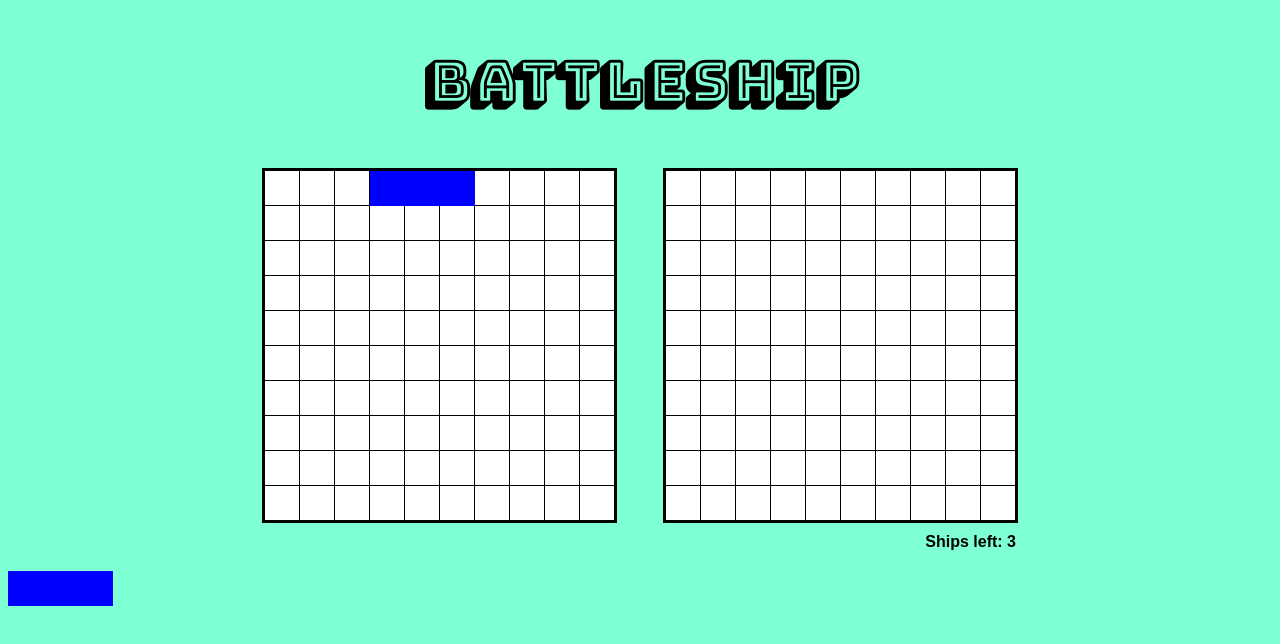
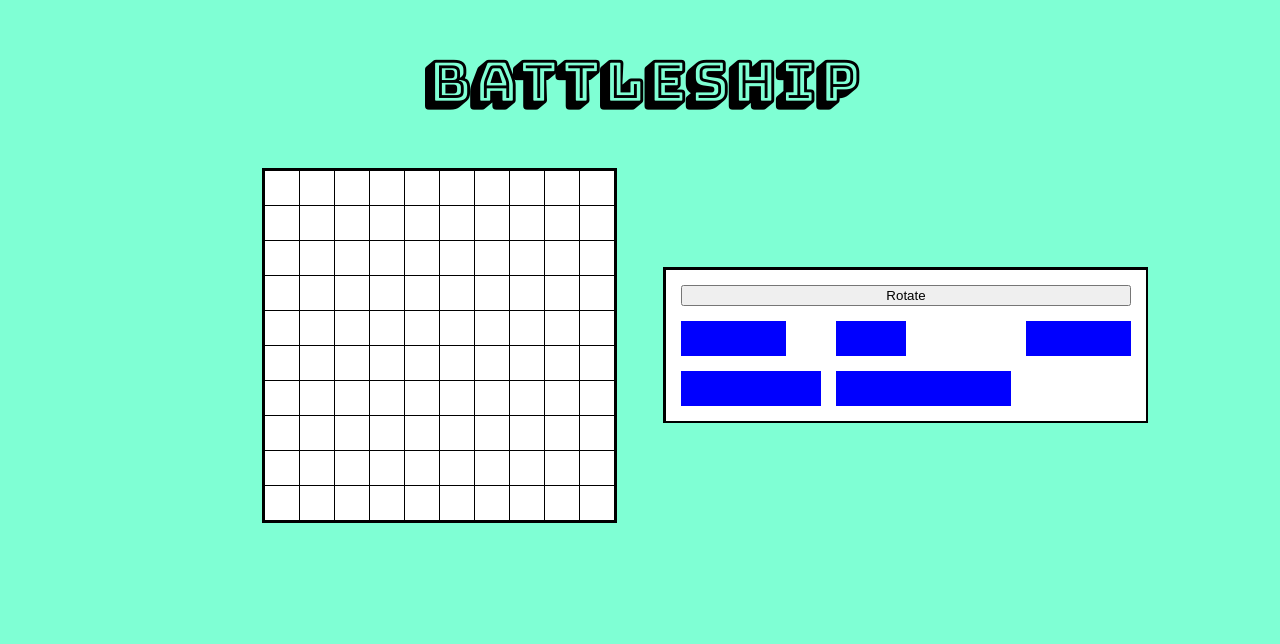
Before and after one commit to ewardou/battleship, a website built with webpack: page dist/index.html in a window 1280 px wide. Built offline with nearby package versions, Linux system fonts and the light colour scheme.

Commit message:
Create a ships-container div before deploying them

```diff
--- a/src/dom.js
+++ b/src/dom.js
@@ -1,5 +1,3 @@
-import { Player } from './battleship';
-
 function createBoard(player) {
     const container = document.createElement('div');
     for (let i = 0; i < 10; i++) {
@@ -44,4 +42,59 @@ function renderGameboard(player) {
     }
 }
 
-export { createBoard, renderGameboard };
+function rotate() {
+    const oneDiv = document.querySelector('.ships-container>div');
+    const allDivs = document.querySelectorAll('.ships-container>div');
+    const [, direction] = JSON.parse(oneDiv.getAttribute('data-info'));
+    if (direction) {
+        allDivs.forEach((div) => {
+            const [length] = JSON.parse(div.getAttribute('data-info'));
+            div.setAttribute('data-info', `[${length}, false]`);
+            div.setAttribute('style', `width:35px;height:${length * 35}px`);
+        });
+    } else {
+        allDivs.forEach((div) => {
+            const [length] = JSON.parse(div.getAttribute('data-info'));
+            div.setAttribute('data-info', `[${length}, true]`);
+            div.setAttribute('style', `height:35px;width:${length * 35}px`);
+        });
+    }
+}
+function dragStart(e) {
+    e.dataTransfer.clearData();
+    e.dataTransfer.setData('text/plain', e.target.getAttribute('data-info'));
+    setTimeout(() => {
+        this.classList.add('hide');
+    }, 0);
+}
+function dragEnd() {
+    this.classList.remove('hide');
+}
+
+function createShipDivs() {
+    const container = document.createElement('div');
+    container.classList.add('ships-container');
+    const rotateButton = document.createElement('button');
+    rotateButton.textContent = 'Rotate';
+    rotateButton.addEventListener('click', rotate);
+    container.append(rotateButton);
+    const shipDivs = [];
+    for (let i = 1; i <= 5; i++) {
+        const div = document.createElement('div');
+        let length = i;
+        if (i < 2) {
+            length = 3;
+        }
+        div.classList.add('ship');
+        div.setAttribute('draggable', 'true');
+        div.setAttribute('data-info', `[${length}, true]`);
+        div.setAttribute('style', `height:35px;width:${length * 35}px`);
+        div.addEventListener('dragstart', dragStart);
+        div.addEventListener('dragend', dragEnd);
+        shipDivs.push(div);
+    }
+    container.append(...shipDivs);
+    return container;
+}
+
+export { createBoard, renderGameboard, createShipDivs };
--- a/src/game.js
+++ b/src/game.js
@@ -1,15 +1,15 @@
 import { Player } from './battleship';
 import './style.css';
-import { createBoard, renderGameboard } from './dom';
+import { createBoard, renderGameboard, createShipDivs } from './dom';
 
 const player1 = Player('player1');
-const cpu = Player('cpu', true);
-const para = document.createElement('p');
-player1.gameboard.placeShip([3, 0], 3, true);
-cpu.gameboard.placeShip([0, 7], 3, true);
-cpu.gameboard.placeShip([0, 2], 4, false);
-cpu.gameboard.placeShip([9, 2], 3, false);
-para.textContent = `Ships left: ${cpu.shipsLeft()}`;
+// const cpu = Player('cpu', true);
+// const para = document.createElement('p');
+// player1.gameboard.placeShip([3, 0], 3, true);
+// cpu.gameboard.placeShip([0, 7], 3, true);
+// cpu.gameboard.placeShip([0, 2], 4, false);
+// cpu.gameboard.placeShip([9, 2], 3, false);
+// para.textContent = `Ships left: ${cpu.shipsLeft()}`;
 
 function gameLoop(player, computer, coordinate) {
     if (computer.gameboard.allShipsSunk() || player.gameboard.allShipsSunk()) {
@@ -27,47 +27,51 @@ function gameLoop(player, computer, coordinate) {
         return 'Player 1 lost';
     }
 }
-const cpuBoard = createBoard(cpu);
-cpuBoard.append(para);
+// const cpuBoard = createBoard(cpu);
+// cpuBoard.append(para);
 const board = createBoard(player1);
-document.body.append(board, cpuBoard);
+document.body.append(board /* cpuBoard */);
 renderGameboard(player1);
-renderGameboard(cpu);
+// renderGameboard(cpu);
 
-const cpuCells = document.querySelectorAll('.cpu>div[data-coordinate]');
-cpuCells.forEach((cell) => {
-    cell.addEventListener('click', (event) => {
-        const coordinate = JSON.parse(
-            event.target.getAttribute('data-coordinate')
-        );
-        gameLoop(player1, cpu, coordinate);
-        cell.classList.remove('available');
-    });
-});
+// const cpuCells = document.querySelectorAll('.cpu>div[data-coordinate]');
+// cpuCells.forEach((cell) => {
+//     cell.addEventListener('click', (event) => {
+//         const coordinate = JSON.parse(
+//             event.target.getAttribute('data-coordinate')
+//         );
+//         gameLoop(player1, cpu, coordinate);
+//         cell.classList.remove('available');
+//     });
+// });
 
-const testDiv = document.createElement('div');
-testDiv.classList.add('test');
-function dragStart(e) {
-    e.dataTransfer.clearData();
-    e.dataTransfer.setData('text/plain', e.target.getAttribute('data-info'));
-    setTimeout(() => {
-        this.classList.add('hide');
-    }, 0);
+// const testDiv = document.createElement('div');
+// testDiv.classList.add('test');
+// function dragStart(e) {
+//     e.dataTransfer.clearData();
+//     e.dataTransfer.setData('text/plain', e.target.getAttribute('data-info'));
+//     setTimeout(() => {
+//         this.classList.add('hide');
+//     }, 0);
+// }
+// function dragEnd() {
+//     this.classList.remove('hide');
+// }
+// testDiv.addEventListener('dragstart', dragStart);
+// testDiv.addEventListener('dragend', dragEnd);
+// testDiv.setAttribute('draggable', 'true');
+// testDiv.setAttribute('data-info', '[3,true]');
+
+// document.body.append(testDiv);
+
+function removeShipsDiv() {
+    if (player1.shipsLeft() >= 5) {
+        document.querySelector('.ships-container').remove();
+    }
 }
-function dragEnd() {
-    this.classList.remove('hide');
-}
-testDiv.addEventListener('dragstart', dragStart);
-testDiv.addEventListener('dragend', dragEnd);
-testDiv.setAttribute('draggable', 'true');
-testDiv.setAttribute('data-info', '[3,true]');
-
-document.body.append(testDiv);
-
 const playerCells = document.querySelectorAll('.player1>div[data-coordinate]');
 const dragOver = function (e) {
     e.preventDefault();
-    console.log('Enter');
 };
 const drop = function (e) {
     const info = e.dataTransfer.getData('text/plain');
@@ -76,11 +80,14 @@ const drop = function (e) {
     const startCoordinate = e.target.getAttribute('data-coordinate');
     player1.gameboard.placeShip(JSON.parse(startCoordinate), length, state);
     renderGameboard(player1);
-    // document.querySelector(`[data-info="${info}"`).remove();
+    document.querySelector(`[data-info="${info}"`).remove();
+    removeShipsDiv();
 };
 playerCells.forEach((cell) => {
     cell.addEventListener('dragover', dragOver);
     cell.addEventListener('drop', drop);
 });
 
+document.body.append(createShipDivs());
+
 export { gameLoop };
--- a/src/style.css
+++ b/src/style.css
@@ -99,13 +99,28 @@ body > div > div {
     text-align: center;
 }
 
-.test {
+.ship {
     background-color: blue;
-    width: 105px;
-    height: 35px;
     border: none;
     outline: none;
 }
 .hide {
     display: none;
+    transform: rotate(90deg);
 }
+
+.ships-container {
+    background-color: white;
+    outline: 2px black solid;
+    display: grid;
+    gap: 15px;
+    width: fit-content;
+    height: auto;
+    padding: 15px;
+    box-sizing: border-box;
+    grid-template-columns: min-content min-content min-content;
+    grid-template-rows: min-content min-content min-content;
+}
+.ships-container button {
+    grid-column: 1/4;
+}
```
Also changed, not shown: dist/main.js.
